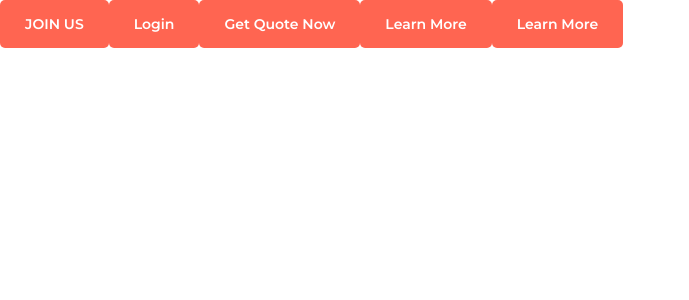
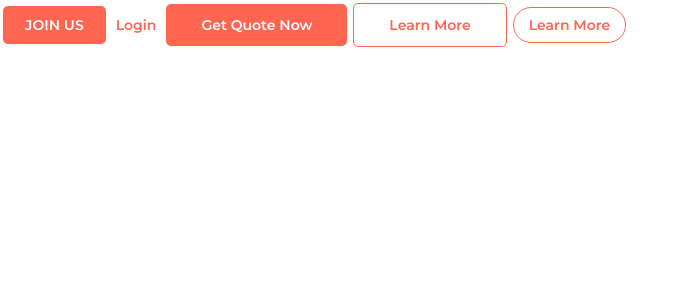
Before and after one commit to repsweet080303/react-training, a React (Vite) app in the folder practice-one/: page / in a window 1280 px wide. Shown: the top 300 px of the page, without its empty margins (0-689 px from the left). Built offline with nearby package versions, Linux system fonts and the light colour scheme.

Commit message:
#45 style for Button and edit variant and type in Button component file, fixbug path font

```diff
--- a/practice-one/src/App.tsx
+++ b/practice-one/src/App.tsx
@@ -8,16 +8,16 @@ function App() {
       <Button type="button" variant="primary" size="md">
         JOIN US
       </Button>
-      <Button type="button" variant="primary" size="md">
+      <Button type="button" variant="tertiary" size="xs">
         Login
       </Button>
-      <Button type="button" variant="primary" size="md">
+      <Button type="button" variant="secondary" size="lg">
         Get Quote Now
       </Button>
-      <Button type="button" variant="primary" size="md">
+      <Button type="button" variant="quaternary" size="lg">
         Learn More
       </Button>
-      <Button type="button" variant="primary" size="md">
+      <Button type="button" variant="quinary" size="sm">
         Learn More
       </Button>
     </div>
--- a/practice-one/src/components/common/Button/index.tsx
+++ b/practice-one/src/components/common/Button/index.tsx
@@ -7,8 +7,8 @@ declare global {
 }
 
 interface Props {
-  variant: 'primary' | 'secondary' | 'tertiary' | 'quaternary';
-  size: 'sm' | 'md' | 'lg' | 'xl' | 'xxl';
+  variant: 'primary' | 'secondary' | 'tertiary' | 'quaternary' | 'quinary';
+  size: 'xs' | 'sm' | 'md' | 'lg' | 'xl';
   type?: 'button' | 'submit';
   children?: ReactNode;
   title?: string;
--- a/practice-one/src/styles/base/_typography.scss
+++ b/practice-one/src/styles/base/_typography.scss
@@ -1,19 +1,19 @@
 // font family bold
 @font-face {
   font-family: 'Montserrat-bold';
-  src: url(../../assets/fonts/Montserrat-SemiBold.ttf);
+  src: url(../assets/fonts/Montserrat-SemiBold.ttf) format('truetype');
 }
 
 // font family base
 @font-face {
   font-family: 'Montserrat';
-  src: url(../../assets/fonts/Montserrat-Medium.ttf);
+  src: url(../assets/fonts/Montserrat-Medium.ttf) format('truetype');
 }
 
 /* variable font-family */
 $font-family-primary: 'Montserrat-bold';
 $font-family-secondary: 'Montserrat';
 
-.btn {
-  font-family: 'Montserrat-bold', sans-serif;
+* {
+  font-family: $font-family-primary;
 }
--- a/practice-one/src/styles/components/_button.scss
+++ b/practice-one/src/styles/components/_button.scss
@@ -1,11 +1,78 @@
 .btn {
   color: $text-light-color;
   border-radius: $btn-border-radius-sm;
-  padding: 15px 25px;
+  margin: 3px;
   font-size: $font-size-xsm;
 
   &__primary {
     border: none;
     background-color: $color-primary;
   }
+
+  &__secondary {
+    @extend .btn__primary;
+  }
+
+  &__tertiary {
+    color: $color-primary;
+    background-color: transparent;
+    border: none;
+
+    &:hover {
+      color: $color-light;
+      background-color: $color-primary;
+      opacity: 0.8;
+    }
+  }
+
+  &__quaternary {
+    color: $color-primary;
+    background-color: $color-light;
+    border: 1px solid $color-primary;
+  }
+
+  &__quinary {
+    @extend .btn__quaternary;
+    border-radius: 37px;
+  }
+
+  &--xs {
+    padding: 10px 4px;
+
+    @include desktop {
+      padding: 15px 5px;
+    }
+  }
+
+  &--sm {
+    padding: 8px 15px;
+
+    @include desktop {
+      padding: 10px 20px;
+    }
+  }
+
+  &--md {
+    padding: 8px 18px;
+
+    @include tablet {
+      padding: 10px 22px;
+    }
+
+    @include desktop {
+      padding: 15px 25px;
+    }
+  }
+
+  &--lg {
+    padding: 10px 30px;
+
+    @include tablet {
+      padding: 12px 35px;
+    }
+
+    @include desktop {
+      padding: 15px 40px;
+    }
+  }
 }
```
